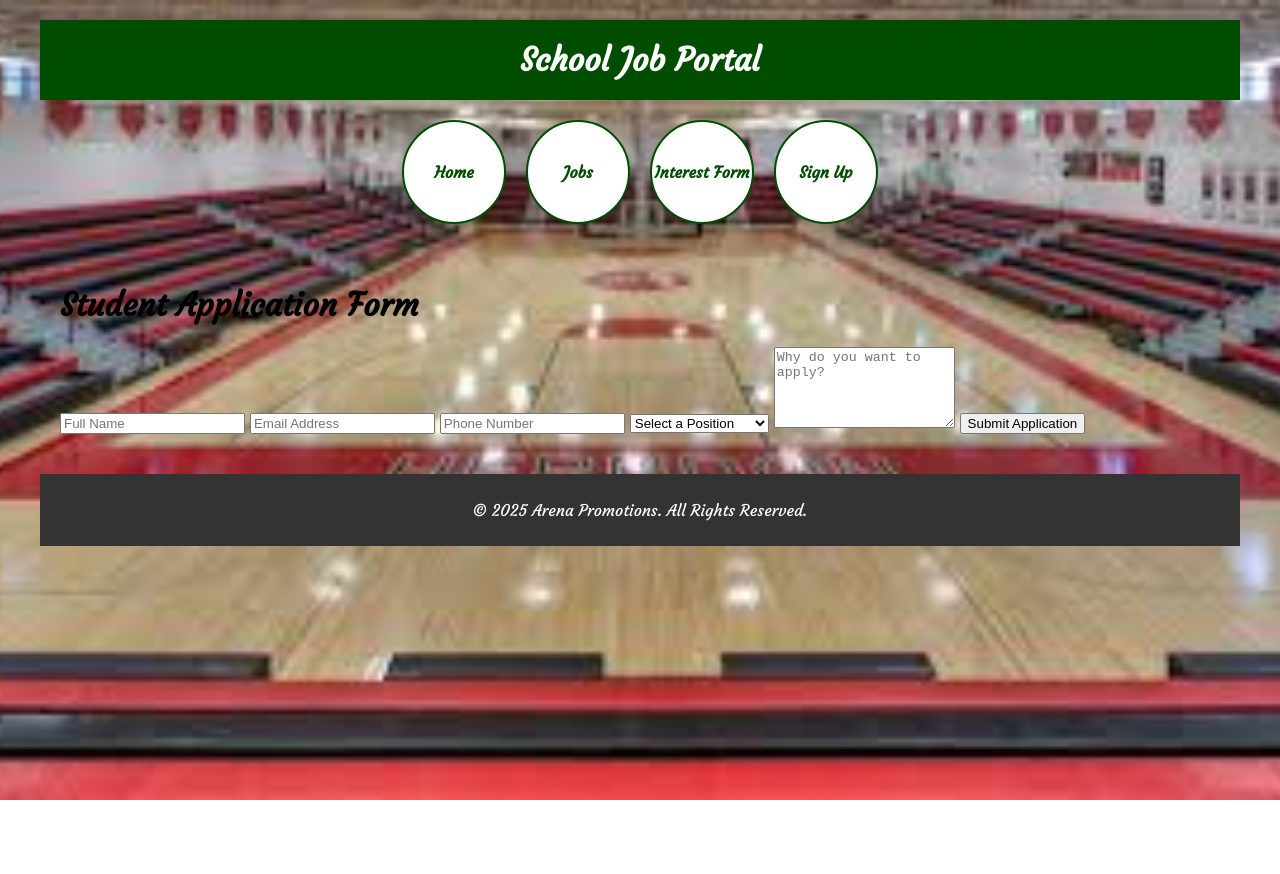
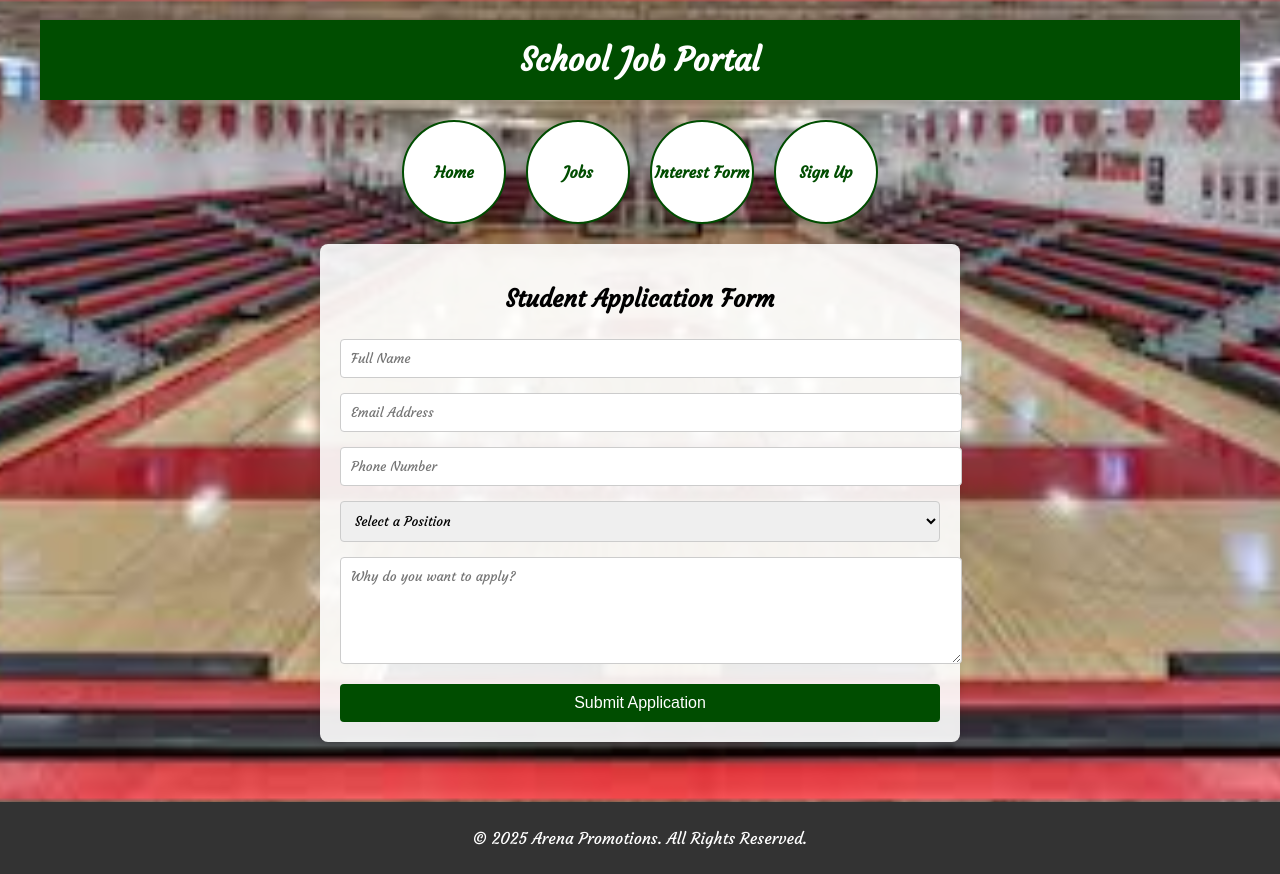
Before and after one commit to DarkWarrior051/FBLA, a plain HTML site: page calendarFBLA.html in a window 1280 px wide. Before the commit the page ends 800 px from the top, so only its background shows below. Drawn offline with Linux system fonts and the light colour scheme.

Commit message:
Update calendarFBLA.html

```diff
--- a/calendarFBLA.html
+++ b/calendarFBLA.html
@@ -4,14 +4,14 @@
     <meta charset="UTF-8">
     <meta http-equiv="X-UA-Compatible" content="IE=edge">
     <meta name="viewport" content="width=device-width, initial-scale=1.0">
-    <title>About Us - Taekwondo Martial Arts</title>
+    <title>School Job Portal</title>
     <link href="https://fonts.googleapis.com/css2?family=Courgette&display=swap" rel="stylesheet">
     <style>
         body {
             font-family: 'Courgette', cursive;
             margin: 0;
             padding: 0;
-            background: url('Image4.jpg'); /* Update with an appropriate Taekwondo-related image in the static folder */
+            background: url('Image4.jpg'); /* Update with an appropriate image */
             background-size: cover;
             background-position: center;
             background-repeat: no-repeat;
@@ -23,7 +23,7 @@
             padding: 20px;
         }
         .header {
-            background-color: #004D00; /* Green - Taekwondo theme */
+            background-color: #004D00;
             color: white;
             padding: 20px 0;
             text-align: center;
@@ -62,12 +62,40 @@
             margin: 0;
             font-size: 16px;
         }
-        .section {
-            background-color: #ffffff;
+        .form-container {
+            background-color: rgba(255, 255, 255, 0.9); /* Semi-transparent white */
             padding: 20px;
             border-radius: 8px;
-            margin: 20px 0;
             box-shadow: 0 4px 8px rgba(0, 0, 0, 0.1);
+            max-width: 600px;
+            margin: 20px auto;
+            text-align: center;
+        }
+        form {
+            display: flex;
+            flex-direction: column;
+            gap: 10px;
+        }
+        input, select, textarea {
+            width: 100%;
+            padding: 10px;
+            margin-top: 5px;
+            border: 1px solid #ccc;
+            border-radius: 4px;
+            font-family: inherit;
+        }
+        button {
+            margin-top: 10px;
+            background-color: #004D00;
+            color: white;
+            padding: 10px;
+            border: none;
+            border-radius: 4px;
+            cursor: pointer;
+            font-size: 16px;
+        }
+        button:hover {
+            background-color: #003300;
         }
         footer {
             background-color: #333;
@@ -75,29 +103,6 @@
             padding: 10px 0;
             text-align: center;
             margin-top: 20px;
-        }
-        .ambassador {
-            display: flex;
-            align-items: center;
-            gap: 20px;
-            margin-bottom: 20px;
-        }
-        .ambassador img {
-            border-radius: 50%;
-            width: 80px;
-            height: 80px;
-            object-fit: cover;
-        }
-        .ambassador div {
-            max-width: 600px;
-        }
-        .ambassador h3 {
-            margin: 0;
-            font-size: 18px;
-        }
-        .ambassador p {
-            font-style: italic;
-            color: #555;
         }
     </style>
 </head>
@@ -128,8 +133,9 @@
                 </a>
             </div>
         </div>
-    <div class="container">
-        <h1>Student Application Form</h1>
+
+        <div class="form-container">
+            <h2>Student Application Form</h2>
             <form action="submit_application.php" method="POST">
                 <input type="text" name="name" placeholder="Full Name" required>
                 <input type="email" name="email" placeholder="Email Address" required>
@@ -144,6 +150,8 @@
                 <button type="submit">Submit Application</button>
             </form>
         </div>
+    </div>
+
     <footer>
         <p>&copy; 2025 Arena Promotions. All Rights Reserved.</p>
     </footer>
```
Lines whose indentation alone changed are shown as unchanged.
